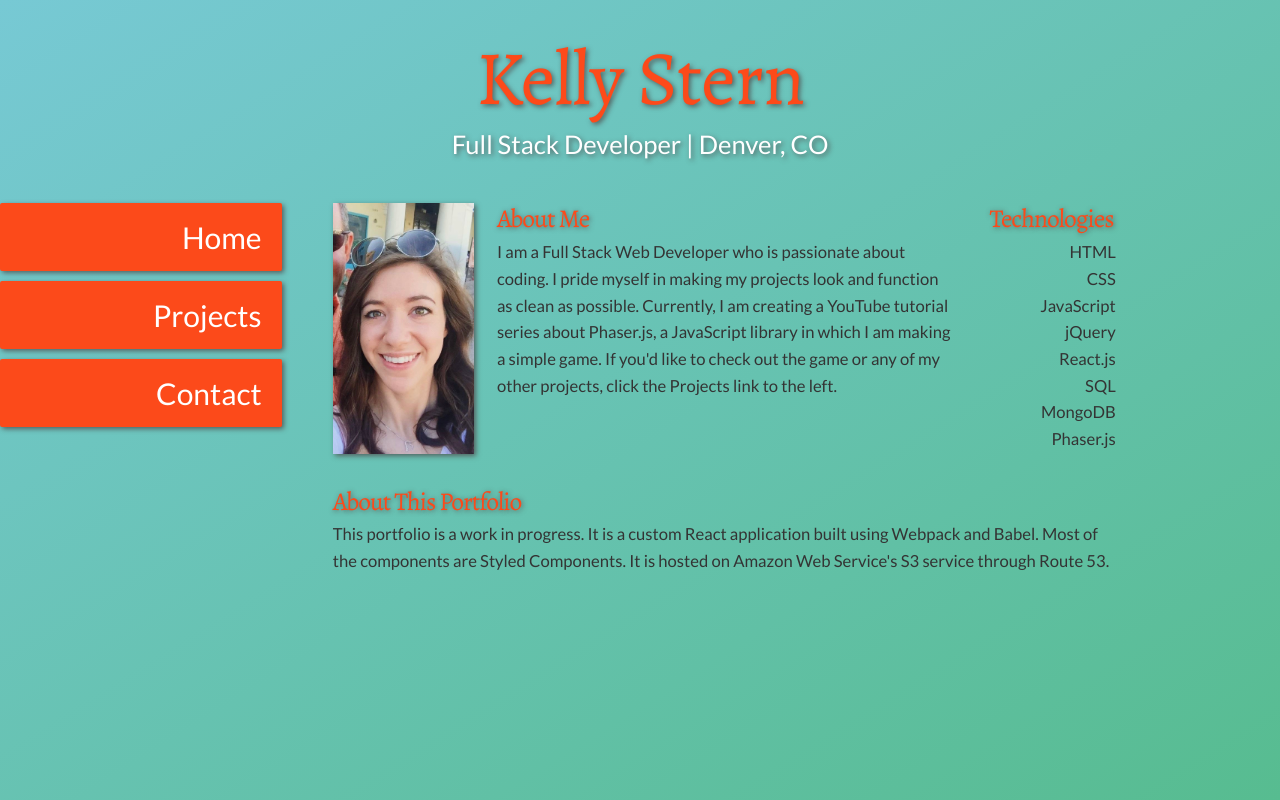
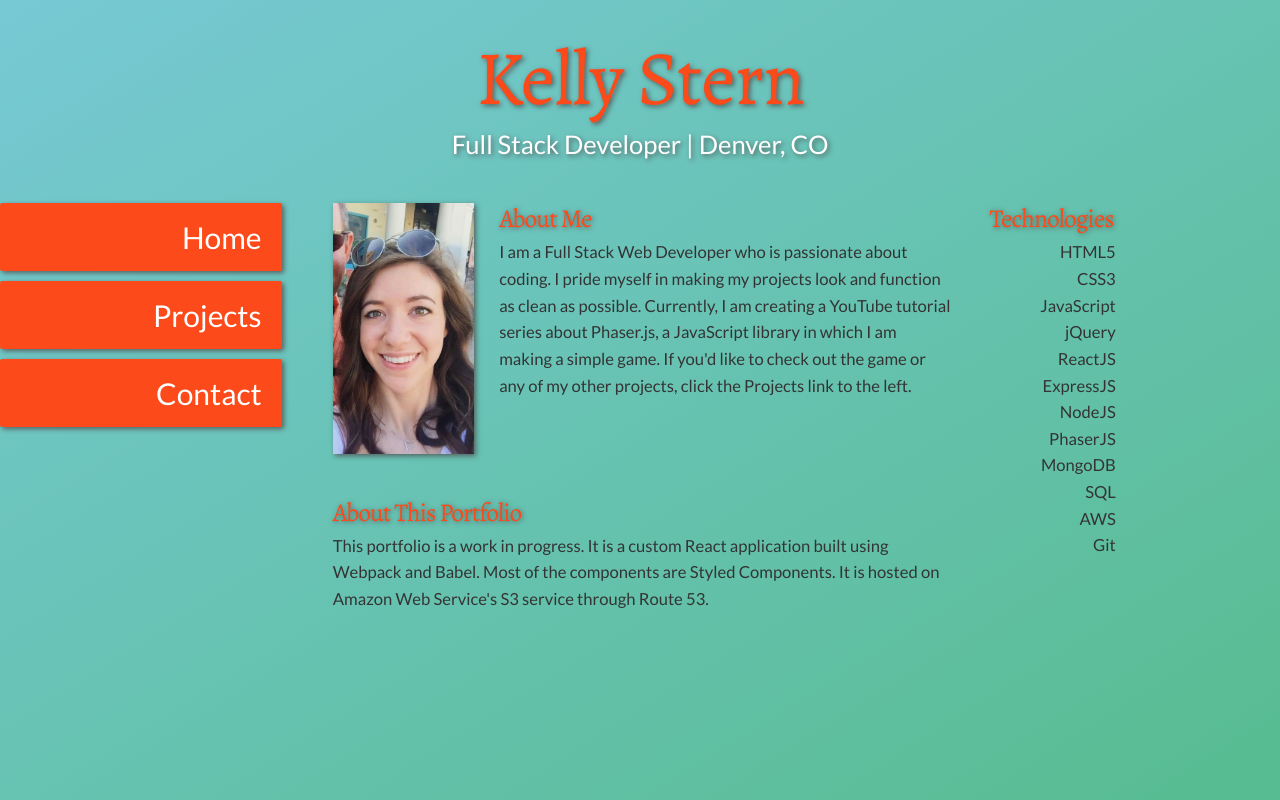
Before and after one commit to kmstern4/react-portfolio, a React app: page / in a window 1280 px wide. Built offline with nearby package versions, Linux system fonts and the light colour scheme.

Commit message:
changed home page layout to only one Row

```diff
--- a/src/components/pages/Home.js
+++ b/src/components/pages/Home.js
@@ -9,15 +9,20 @@ import { TechList, TechItem } from '../styledComponents/StyledTech';
 const Home = () => {
     return <>
         <Row>
-            <Column size='two'>
+            <Column size='eight'>
                 <StyledImage src='assets/me.jpg' alt='Kelly Stern' />
-            </Column>
-            <Column size='six'>
                 <StyledTitle>
                     About Me
                 </StyledTitle>
                 <StyledAbout>
                     I am a Full Stack Web Developer who is passionate about coding. I pride myself in making my projects look and function as clean as possible. Currently, I am creating a YouTube tutorial series about Phaser.js, a JavaScript library in which I am making a simple game. If you'd like to check out the game or any of my other projects, click the Projects link to the left.
+                </StyledAbout>
+                <br></br><br></br><br></br>
+                <StyledTitle>
+                    About This Portfolio
+                </StyledTitle>
+                <StyledAbout>
+                    This portfolio is a work in progress. It is a custom React application built using Webpack and Babel. Most of the components are Styled Components. It is hosted on Amazon Web Service's S3 service through Route 53.
                 </StyledAbout>
             </Column>
             <Column size='two'>
@@ -26,10 +31,10 @@ const Home = () => {
                 </StyledTitle>
                 <TechList>
                     <TechItem>
-                        HTML
+                        HTML5
                     </TechItem>
                     <TechItem>
-                        CSS
+                        CSS3
                     </TechItem>
                     <TechItem>
                         JavaScript
@@ -38,28 +43,30 @@ const Home = () => {
                         jQuery
                     </TechItem>
                     <TechItem>
-                        React.js
+                        ReactJS
+                    </TechItem>
+                    <TechItem>
+                        ExpressJS
+                    </TechItem>
+                    <TechItem>
+                        NodeJS
+                    </TechItem>
+                    <TechItem>
+                        PhaserJS
+                    </TechItem>
+                    <TechItem>
+                        MongoDB
                     </TechItem>
                     <TechItem>
                         SQL
                     </TechItem>
                     <TechItem>
-                        MongoDB
+                        AWS
                     </TechItem>
                     <TechItem>
-                        Phaser.js
+                        Git
                     </TechItem>
                 </TechList>
-            </Column>
-        </Row>
-        <Row>
-            <Column size='ten'>
-                <StyledTitle>
-                    About This Portfolio
-                </StyledTitle>
-                <StyledAbout>
-                    This portfolio is a work in progress. It is a custom React application built using Webpack and Babel. Most of the components are Styled Components. It is hosted on Amazon Web Service's S3 service through Route 53.
-                </StyledAbout>
             </Column>
         </Row>
     </>
--- a/src/components/styledComponents/StyledAbout.js
+++ b/src/components/styledComponents/StyledAbout.js
@@ -9,6 +9,7 @@ const StyledAbout = styled.p`
         font-size: 1.3vw;
         margin-right: 0px;
         margin-left: 0px;
+        margin-bottom: 2vw;
     }
 `;
 
--- a/src/components/styledComponents/StyledImage.js
+++ b/src/components/styledComponents/StyledImage.js
@@ -9,11 +9,11 @@ const StyledImage = styled.img`
     box-shadow: 2px 2px 5px rgba(79, 79, 79, 0.84);
 
     @media (min-width: 550px) {
-        float: none;
+        float: left;
         width: 11vw;
-        margin-bottom: 2vw;
+        margin-bottom: 0vw;
         margin-left: 0vw;
-        margin-right: 0vw;
+        margin-right: 2vw;
         margin-top: 0vw;
     }
 `;
```
